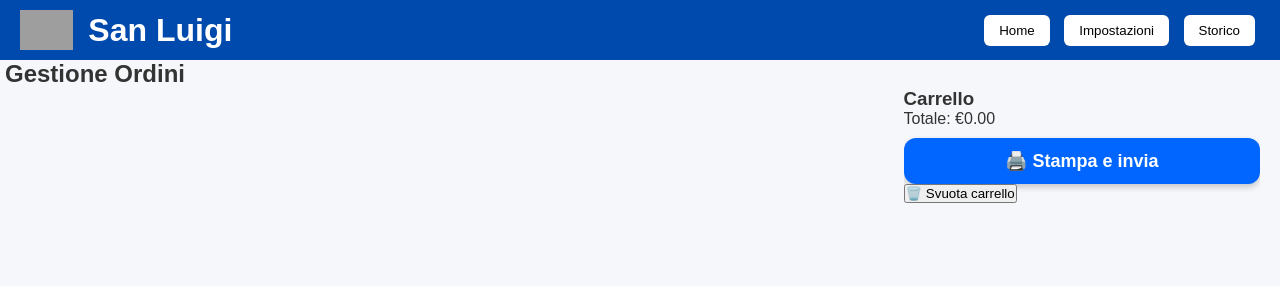
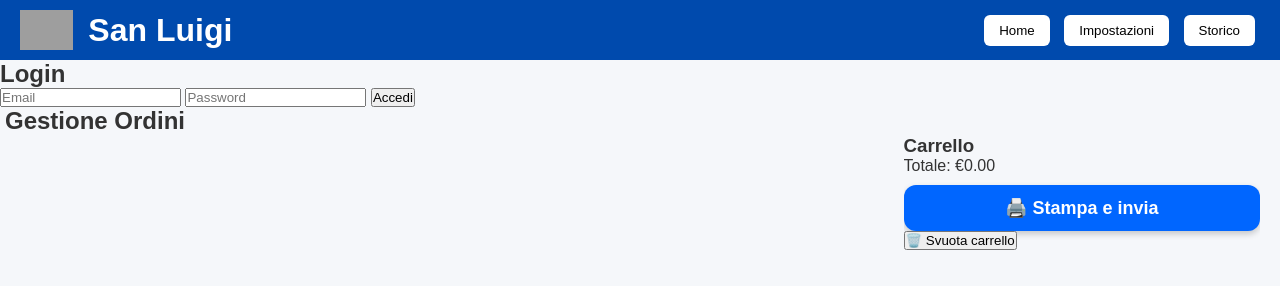
Before and after one commit to giovannigrimoldi93-glitch/festa-slg, a plain HTML site: page index.html in a window 1280 px wide. Drawn offline with nearby package versions, Linux system fonts and the light colour scheme; no server answers; grey boxes are pictures that could not be loaded.

Commit message:
Update index.html

```diff
--- a/index.html
+++ b/index.html
@@ -29,6 +29,18 @@
       <button onclick="showPage('history')">Storico</button>
     </nav>
   </header>
+
+<div id="login-box">
+  <h2>Login</h2>
+  <input type="email" id="login-email" placeholder="Email">
+  <input type="password" id="login-password" placeholder="Password">
+  <button id="login-btn">Accedi</button>
+  <p id="login-error" style="color:red;"></p>
+</div>
+
+<div id="app" style="display:none;">
+  <!-- qui dentro c'è tutta la tua app (Home, Impostazioni, Storico) -->
+</div>
 
   <!-- HOME -->
  <section id="home" class="page">
```
